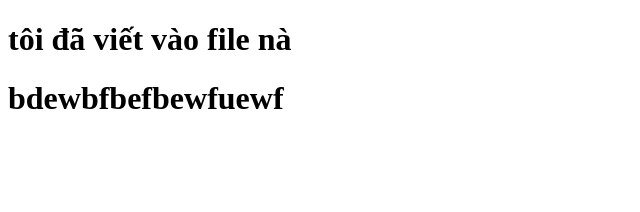
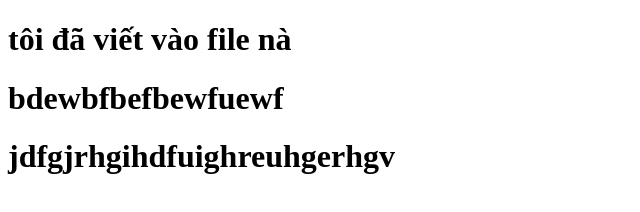
Before and after one commit to Phuongdao0209/test, a plain HTML site: page phuong.html in a window 1280 px wide. Shown: the whole page, without its empty margins (0-640 px from the left). Drawn offline with Linux system fonts and the light colour scheme.

Commit message:
cập nhật thêm

```diff
--- a/phuong.html
+++ b/phuong.html
@@ -8,5 +8,6 @@
 <body>
     <h1>tôi đã viết vào file nà</h1>
     <h1>bdewbfbefbewfuewf</h1>
+    <h1>jdfgjrhgihdfuighreuhgerhgv</h1>
 </body>
 </html>
```
